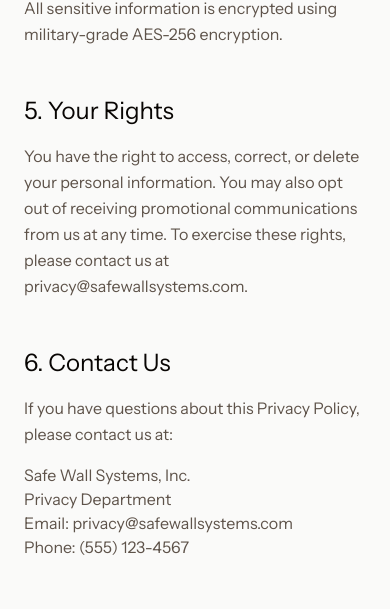
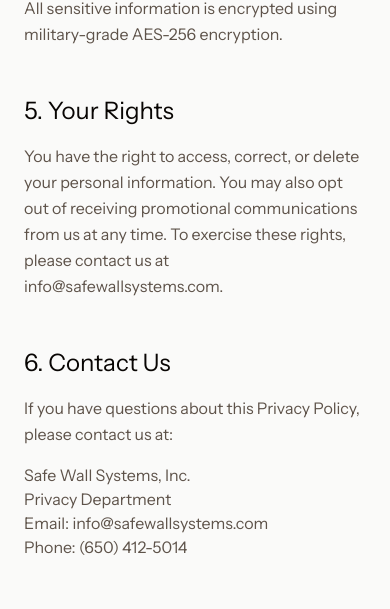
Before and after one commit to universalwifisupport/safewall, a Next.js app: page /privacy in a window 390 px wide. Shown: the part 1716-2325 px from the top of the page. Built offline with nearby package versions, Linux system fonts and the light colour scheme.

Commit message:
Update contact information: standardize email to info@safewallsystems.com and update phone numbers to (650) 412-5014

```diff
--- a/app/privacy/page.tsx
+++ b/app/privacy/page.tsx
@@ -95,7 +95,7 @@ export default function PrivacyPage() {
             <div>
               <h2 className="text-2xl font-display mb-4">5. Your Rights</h2>
               <p className="text-muted-foreground leading-relaxed">
-                You have the right to access, correct, or delete your personal information. You may also opt out of receiving promotional communications from us at any time. To exercise these rights, please contact us at privacy@safewallsystems.com.
+                You have the right to access, correct, or delete your personal information. You may also opt out of receiving promotional communications from us at any time. To exercise these rights, please contact us at info@safewallsystems.com.
               </p>
             </div>
 
@@ -107,8 +107,8 @@ export default function PrivacyPage() {
               <div className="mt-4 text-muted-foreground">
                 <p>Safe Wall Systems, Inc.</p>
                 <p>Privacy Department</p>
-                <p>Email: privacy@safewallsystems.com</p>
-                <p>Phone: (555) 123-4567</p>
+                <p>Email: info@safewallsystems.com</p>
+                <p>Phone: (650) 412-5014</p>
               </div>
             </div>
           </div>
--- a/app/terms/page.tsx
+++ b/app/terms/page.tsx
@@ -114,8 +114,8 @@ export default function TermsPage() {
               <div className="text-muted-foreground">
                 <p>Safe Wall Systems, Inc.</p>
                 <p>Legal Department</p>
-                <p>Email: legal@safewallsystems.com</p>
-                <p>Phone: (555) 123-4567</p>
+                <p>Email: info@safewallsystems.com</p>
+                <p>Phone: (650) 412-5014</p>
               </div>
             </div>
           </div>
--- a/components/landing/contact-hero-section.tsx
+++ b/components/landing/contact-hero-section.tsx
@@ -61,7 +61,7 @@ export function ContactHeroSection() {
 
             {/* Email Card */}
             <Link
-              href="mailto:support@safewallsystems.com"
+              href="mailto:info@safewallsystems.com"
               className="group relative p-6 rounded-2xl border border-foreground/10 bg-background hover:bg-foreground/[0.02] hover:border-primary/50 transition-all duration-300"
             >
               <div className="w-12 h-12 rounded-xl bg-primary/10 text-primary flex items-center justify-center mb-4 group-hover:scale-110 transition-transform">
```
Also changed, not shown: 2 other files (tests, documents, lock files or other folders).
